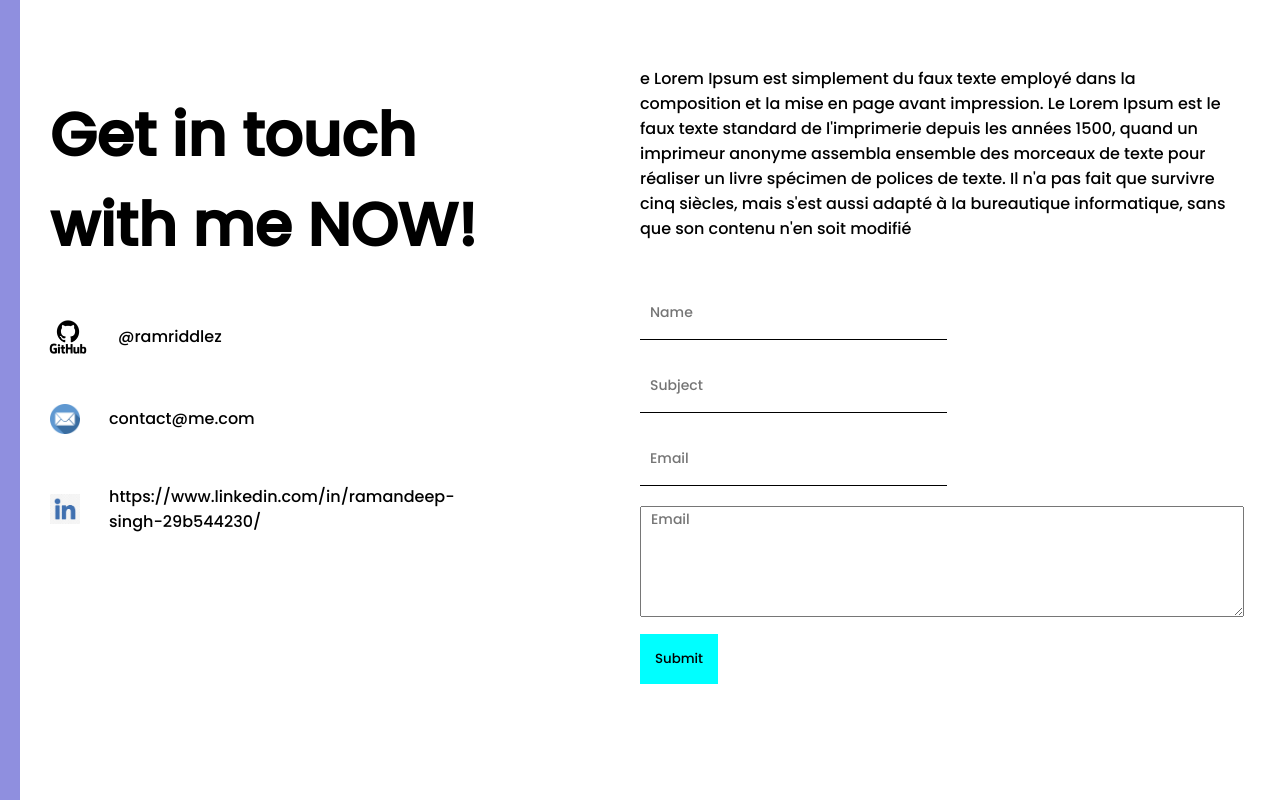
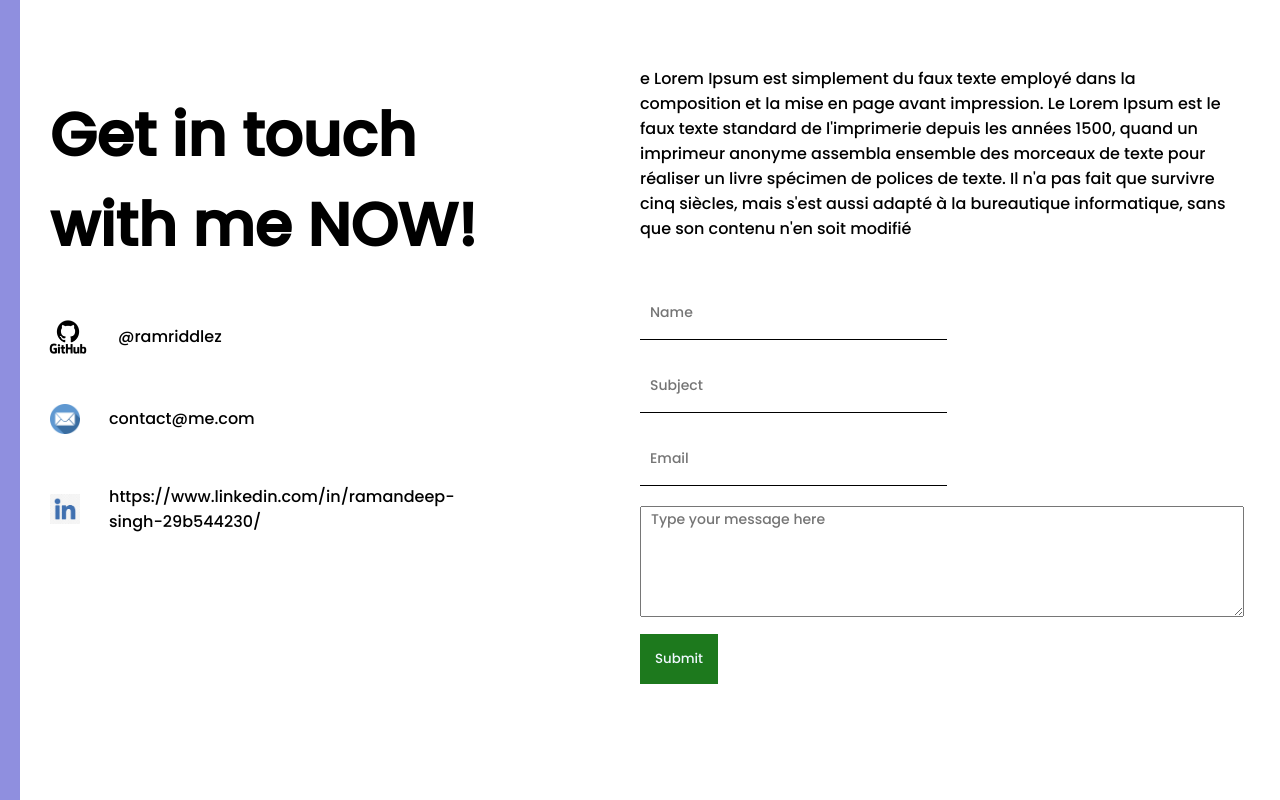
Before and after one commit to ramriddlez/React-Portfolio, a React (Create React App) app in the folder portfolio/: page / in a window 1280 px wide. Shown: the part 2585-3385 px from the top of the page. Built offline with nearby package versions, Linux system fonts and the light colour scheme.

Commit message:
added emailjs functions

```diff
--- a/portfolio/package.json
+++ b/portfolio/package.json
@@ -3,6 +3,7 @@
   "version": "0.1.0",
   "private": true,
   "dependencies": {
+    "@emailjs/browser": "^3.4.0",
     "@testing-library/jest-dom": "^5.16.2",
     "@testing-library/react": "^12.1.4",
     "@testing-library/user-event": "^13.5.0",
--- a/portfolio/src/components/contact/Contact.js
+++ b/portfolio/src/components/contact/Contact.js
@@ -1,8 +1,24 @@
 import './contact.css'
-import Github from'../../img/GitHub-Logo.png'
-import LinkedIn from'../../img/lnkdin.png'
-import Email from'../../img/email.png'
+import Github from'../../img/GitHub-Logo.png';
+import LinkedIn from'../../img/lnkdin.png';
+import Email from'../../img/email.png';
+import React, { useRef } from 'react';
+import emailjs from '@emailjs/browser';
+import{ init } from '@emailjs/browser';
+
 const Contact = () => {
+    const form = useRef();
+    const sendEmail = (e) => {
+        e.preventDefault();
+
+        emailjs.sendForm('service_gwz5828', 'template_n2pes5o', form.current, 'Scva3APQGmtzGI29h')
+        .then((result) => {
+            console.log(result.text);
+        }, (error) => {
+            console.log(error.text);
+        });
+    };
+
     return (
         <div className='c'>
             <div className='c-bg'></div>
@@ -32,11 +48,11 @@ const Contact = () => {
                     <p className='c-desc'>
                     e Lorem Ipsum est simplement du faux texte employé dans la composition et la mise en page avant impression. Le Lorem Ipsum est le faux texte standard de l'imprimerie depuis les années 1500, quand un imprimeur anonyme assembla ensemble des morceaux de texte pour réaliser un livre spécimen de polices de texte. Il n'a pas fait que survivre cinq siècles, mais s'est aussi adapté à la bureautique informatique, sans que son contenu n'en soit modifié
                     </p>
-                    <form>
+                    <form ref={form} onSubmit={sendEmail}>
                         <input type='text' placeholder='Name' name='user_name' />
                         <input type='text' placeholder='Subject' name='user_subject' />
                         <input type='text' placeholder='Email' name='user_email' />
-                        <textarea rows="5" placeholder='Email' name='user_email' />
+                        <textarea rows="5" placeholder='Type your message here' name='user_message' />
                         <button>Submit</button>
                     </form>
 
--- a/portfolio/src/components/contact/contact.css
+++ b/portfolio/src/components/contact/contact.css
@@ -74,8 +74,23 @@ textarea{
 button{
     border: none;
     padding: 15px;
-    background-color: aqua;
+    background-color: rgb(29, 121, 29);
     font-weight: 500;
     cursor: pointer;
+    color: aliceblue;
+
 
 }
+button:hover,
+button:focus {
+    background: #0053ba;
+}
+
+button:focus {
+    outline: 1px solid #fff;
+    outline-offset: -4px;
+}
+
+button:active {
+    transform: scale(0.99);
+}
```
Also changed, not shown: 1 other file (tests, documents, lock files or other folders).
